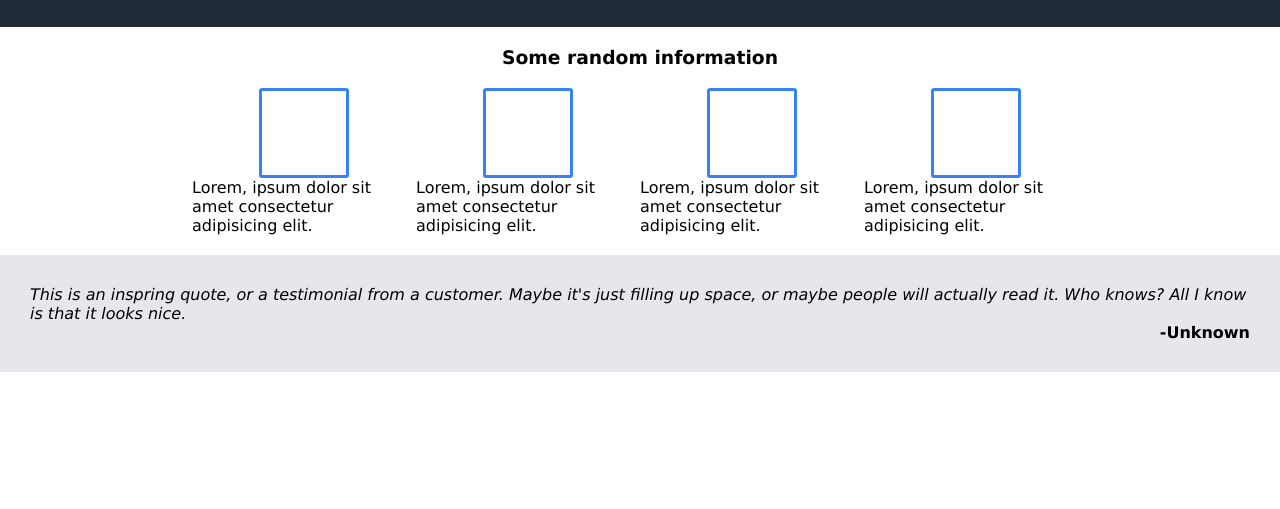
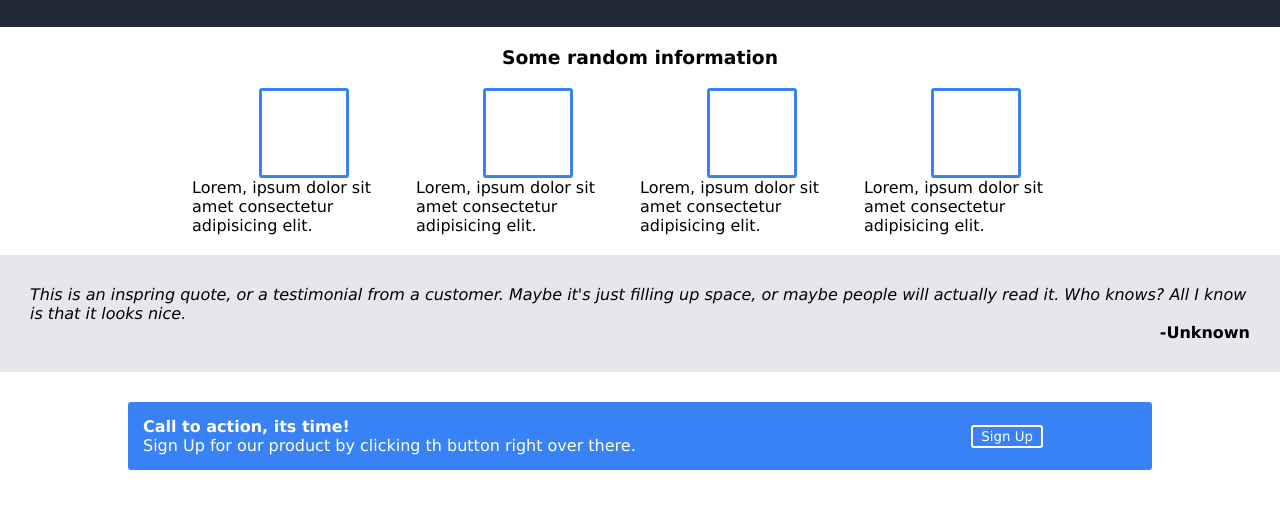
Before and after one commit to Giddel001/odin-landing-page, a plain HTML site: page index.html in a window 1280 px wide. Shown: the part 269-778 px from the top of the page. Drawn offline with Linux system fonts and the light colour scheme.

Commit message:
Started and Completed Section 4

```diff
--- a/index.html
+++ b/index.html
@@ -71,7 +71,18 @@
         <b>-Unknown</b>
     </div>
 
-
+    <!-- Section 4 -->
+    <div class="section4">
+        <div class="card">
+            <div class="textContainer">
+                <b>Call to action, its time!</b>
+                <p>Sign Up for our product by clicking th button right over there.</p>
+            </div>
+            <div class="buttonContainer">
+                <button class="cardButton">Sign Up</button>
+            </div>
+        </div>
+    </div>
 
 </body>
 </html>
--- a/styles.css
+++ b/styles.css
@@ -128,3 +128,45 @@ p{
 .section3 > b{
     align-self: flex-end;
 }
+
+/* Section 4 */
+.section4{
+    display: flex;
+    background-color: white;
+    width: 100vw;
+    justify-content: center;
+    padding: 30px;
+}
+.card{
+    display: flex;
+    flex-direction: row;
+    background-color: #3882F6;
+    width: 80vw;
+    padding: 15px;
+    border-radius: 3px;
+}
+.textContainer{
+    display: flex;
+    flex-direction: column;
+    flex: 5 1 0;
+}
+.textContainer > p{
+    color: white;
+}
+.textContainer> b {
+    color: white;
+}
+.buttonContainer{
+    align-self: center;
+    flex: 1 4 0;
+}
+.cardButton{
+    color: white;
+    background-color: #3882F6;
+    border: 2px solid white;
+    padding-right: 8px;
+    padding-left: 8px;
+    padding-top: 2px;
+    padding-bottom: 2px;
+    border-radius: 3px;
+}
```
